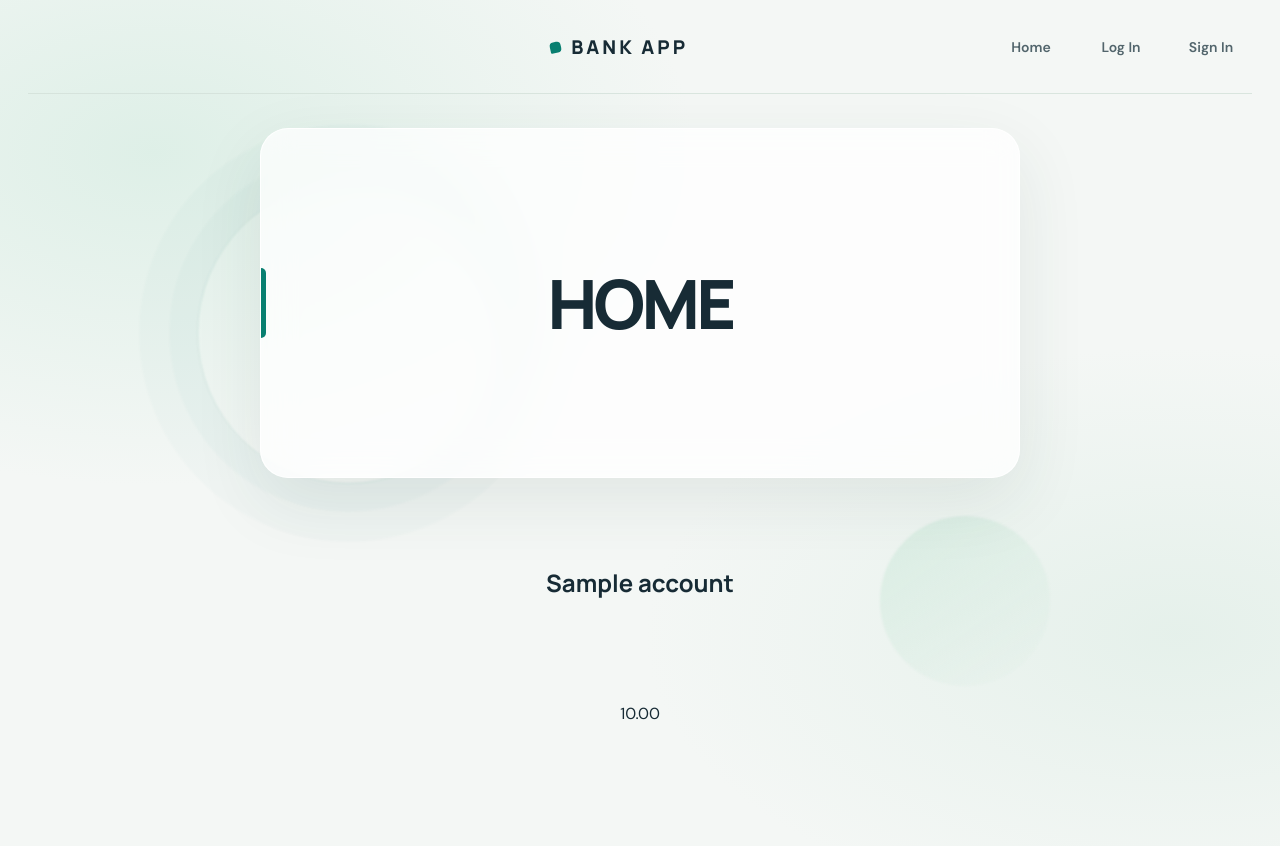
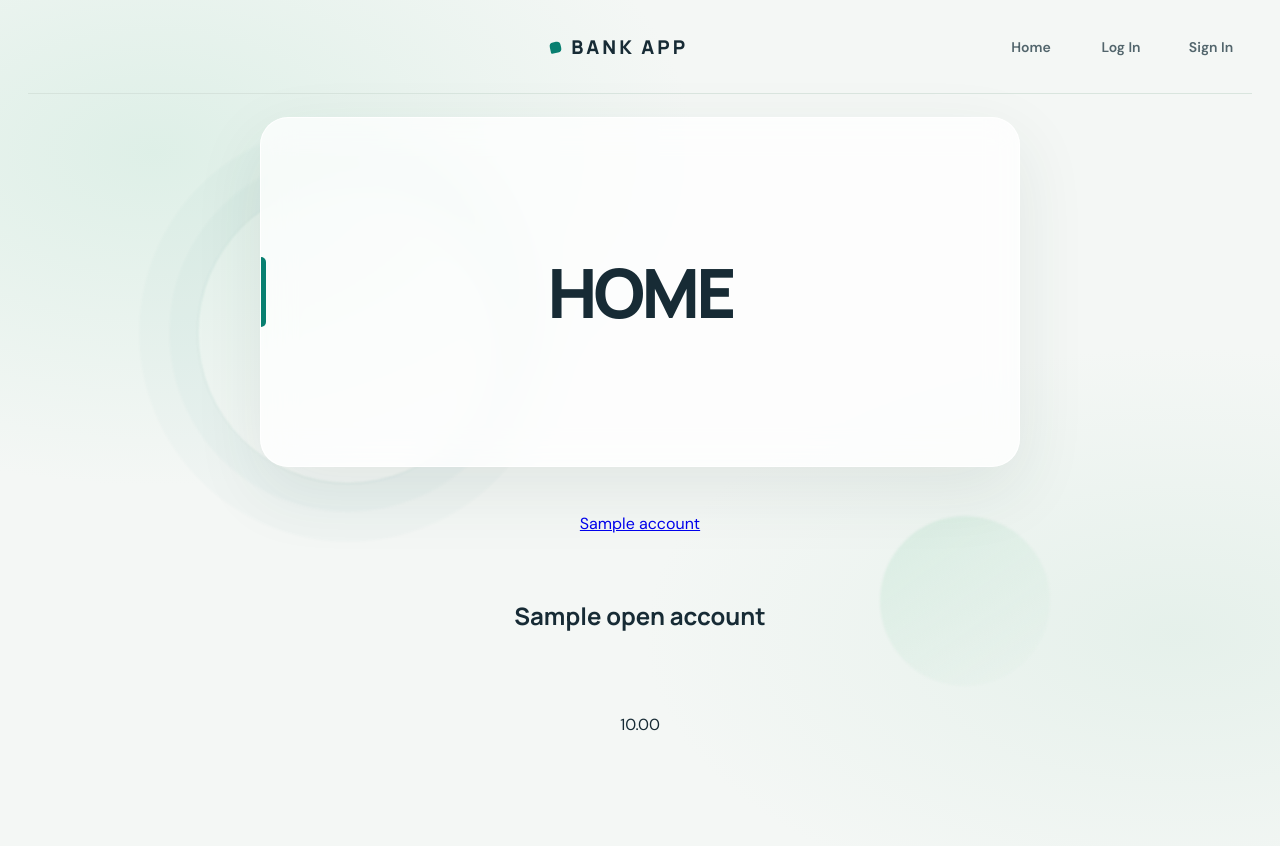
Before and after one commit to rolf-ob/bank_app, a Flask app: template templates/index.html in a window 1280 px wide. Run offline with Flask 3, Linux system fonts and the light colour scheme; the template is opened without the code that fills it: most values are stand-ins (such as "Sample title", 1, 10 or a date in 2020).

Commit message:
clicking to view account, total balance when no account is selected

```diff
--- a/main.py
+++ b/main.py
@@ -1,11 +1,12 @@
 import os
 
+from decimal import Decimal
 from dotenv import load_dotenv
 from flask import Flask, render_template, request, redirect, flash, url_for
 from sqlalchemy import create_engine
 
-from user import Base, User, create_new_user, log_into_user, delete_user, create_jwt_token, get_user_by_token
-from account import Account, get_user_accounts, create_account
+from user import Base, User, create_new_user, login_as_user, delete_user, create_jwt_token, get_user_by_token
+from account import Account, get_user_accounts, get_user_account
 
 flask = Flask(__name__)
 engine = create_engine("sqlite:///users.db")
@@ -34,12 +35,30 @@ def inject_user():
 def index():
 
     user = get_current_user()
-    accounts = get_user_accounts(engine, user) if user else []
+    if user:
+        accounts = get_user_accounts(engine, user)
+        total = sum((account.balance for account in accounts), Decimal("0.00"))
+        account_id = request.args.get("account_id", type=int)
 
-    if user:
-        create_account(engine, user, "my account")
+        if account_id:
+            account = get_user_account(engine, user, account_id)
+        else:
+            account = None
 
-    return render_template("index.html", title="Home", user=user, accounts=accounts)
+    else:
+        accounts = []
+        total = Decimal("0.00")
+        account_id = None
+        account = None
+
+    return render_template(
+        "index.html",
+        title="Home",
+        user=user,
+        total=total,
+        accounts=accounts,
+        open_account=account
+    )
 
 @flask.route("/base")
 def base():
@@ -84,7 +103,7 @@ def create_user():
 def log_into_user():
     email = request.form.get("email")
     password = request.form.get("password")
-    user = log_into_user(engine, email, password)
+    user = login_as_user(engine, email, password)
 
     if user:
         token = create_jwt_token(SECRET_KEY, user.id)
--- a/templates/index.html
+++ b/templates/index.html
@@ -73,9 +73,21 @@
     <section class="home-panel">
         <h1>HOME</h1>
     </section>
+
     {% for account in accounts %}
-        <h2>{{account.name}}</h2>
-        <p>{{ "%.2f"|format(account.balance) }}</p>
+        <a href="{{ url_for('index', account_id=account.id) }}">
+            {{ account.name }}
+        </a>
     {% endfor %}
+
+    {% if open_account %}
+        <h2>{{open_account.name}}</h2>
+        <p>{{ "%.2f"|format(open_account.balance) }}</p>
+
+    {% elif user %}
+        <h1>Total: {{ "%.2f"|format(total) }}</h1>
+
+    {% endif %}
+
 </div>
 {% endblock %}
--- a/user.py
+++ b/user.py
@@ -39,7 +39,7 @@ def create_new_user(engine, email, password):
             session.rollback()
             return None
 
-def log_into_user(engine, email, password):
+def login_as_user(engine, email, password):
     user = get_user_by_email(engine, email)
 
     if user and verify_password(user.password_hash, password):
```
Also changed, not shown: account.py (+9 -0 lines), to_do.md (added, +6 -0 lines).
